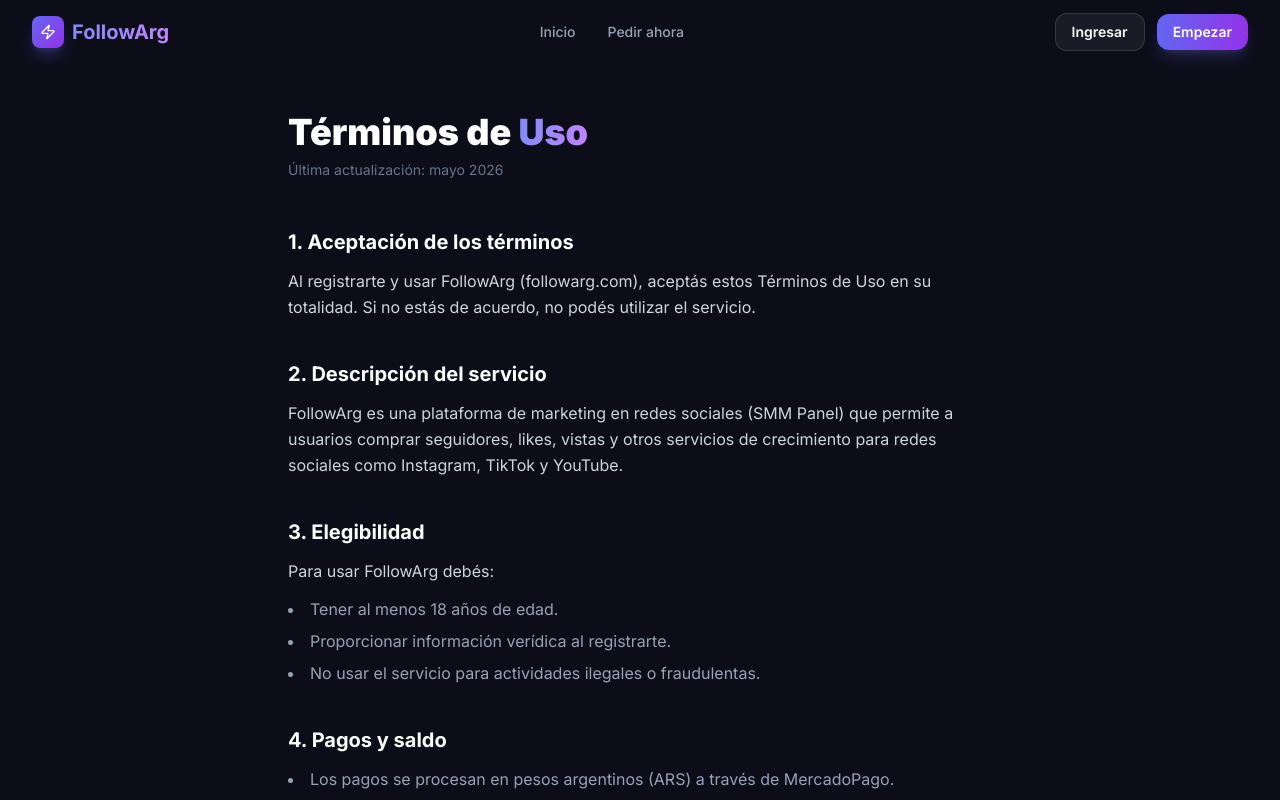
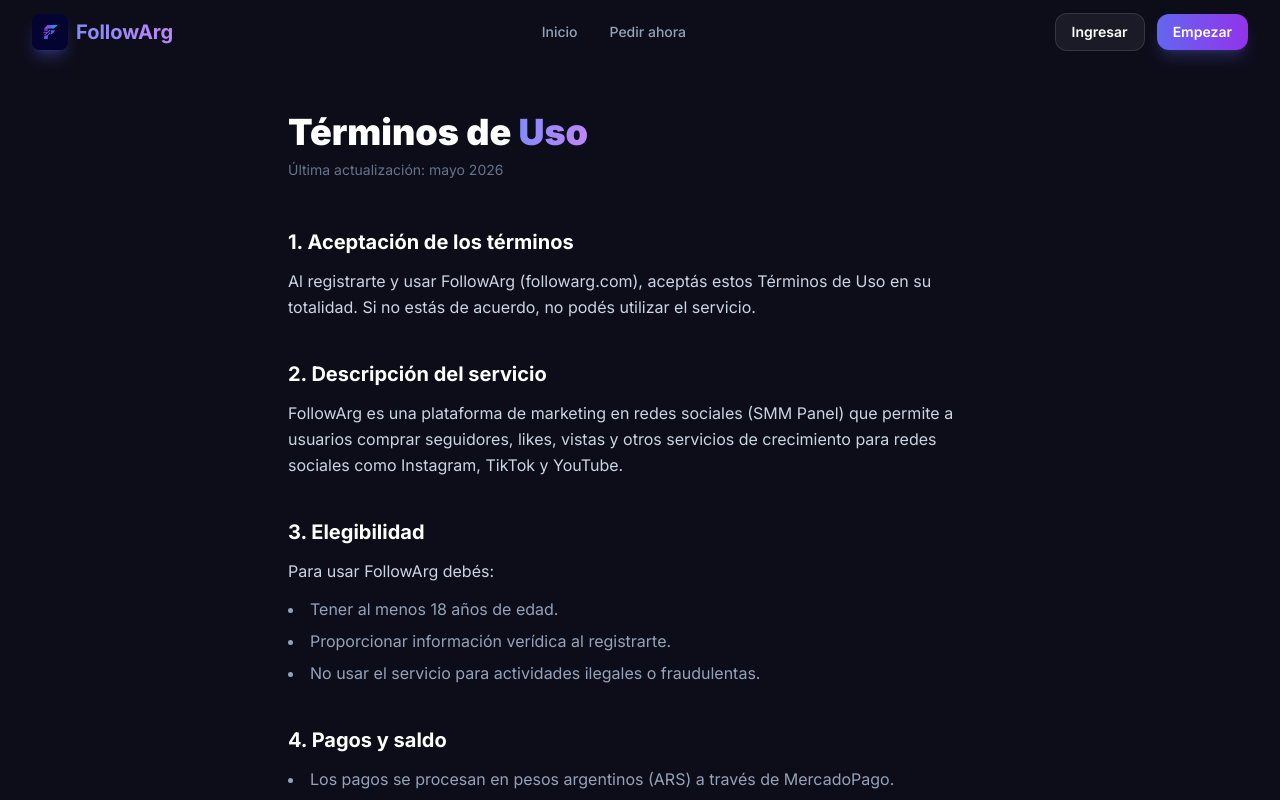
Before and after one commit to Scribax/SMMPANEL, a Next.js app in the folder frontend/: page /terms in a window 1280 px wide. Shown: the top 800 px of the page. Built offline with nearby package versions, Linux system fonts and the light colour scheme.

Commit message:
Add new logo, update favicon and metadata

```diff
--- a/frontend/src/app/layout.tsx
+++ b/frontend/src/app/layout.tsx
@@ -3,14 +3,19 @@
 import './globals.css';
 
 export const metadata: Metadata = {
-  title: 'FollowArg — Social Media Growth Platform',
+  title: 'FollowArg — Crecé en redes sociales',
   description:
-    'Grow your Instagram, TikTok, and YouTube presence with real followers, likes, and views. Fast delivery, secure payments.',
-  keywords: ['instagram followers', 'tiktok followers', 'youtube views', 'social media growth'],
+    'Seguidores, likes y vistas reales para Instagram, TikTok y YouTube. Entrega rápida, pagos seguros con MercadoPago.',
+  keywords: ['seguidores instagram', 'seguidores tiktok', 'vistas youtube', 'comprar seguidores argentina'],
+  icons: {
+    icon: '/logo.jpeg',
+    apple: '/logo.jpeg',
+  },
   openGraph: {
-    title: 'FollowArg — Social Media Growth Platform',
-    description: 'Boost your social media presence instantly.',
+    title: 'FollowArg — Crecé en redes sociales',
+    description: 'Seguidores, likes y vistas reales. Entrega instantánea, pagás con MercadoPago.',
     type: 'website',
+    images: [{ url: '/logo.jpeg' }],
   },
 };
 
--- a/frontend/src/components/Navbar.tsx
+++ b/frontend/src/components/Navbar.tsx
@@ -1,10 +1,11 @@
 'use client';
 
 import { useState, useEffect } from 'react';
+import Image from 'next/image';
 import Link from 'next/link';
 import { usePathname, useRouter } from 'next/navigation';
 import { motion, AnimatePresence } from 'framer-motion';
-import { Zap, Menu, X, User, LogOut, LayoutDashboard, ShieldCheck, Wallet } from 'lucide-react';
+import { Menu, X, LogOut, LayoutDashboard, ShieldCheck, Wallet } from 'lucide-react';
 import { getStoredUser, clearAuth, isAuthenticated } from '@/lib/auth';
 import { User as UserType } from '@/types';
 import { cn } from '@/lib/utils';
@@ -53,9 +54,13 @@
         <div className="flex items-center justify-between h-16">
           {/* Logo */}
           <Link href="/" className="flex items-center gap-2 group">
-            <div className="w-8 h-8 rounded-lg bg-gradient-to-br from-primary-500 to-purple-600 flex items-center justify-center shadow-lg shadow-primary-500/30 group-hover:shadow-primary-500/50 transition-shadow">
-              <Zap className="w-4 h-4 text-white" />
-            </div>
+            <Image
+              src="/logo.jpeg"
+              alt="FollowArg"
+              width={36}
+              height={36}
+              className="rounded-lg shadow-lg shadow-primary-500/30 group-hover:shadow-primary-500/50 transition-shadow"
+            />
             <span className="text-xl font-bold gradient-text">FollowArg</span>
           </Link>
 
```
Also changed, not shown: frontend/public/logo.jpeg (added), 1 other file (tests, documents, lock files or other folders).
